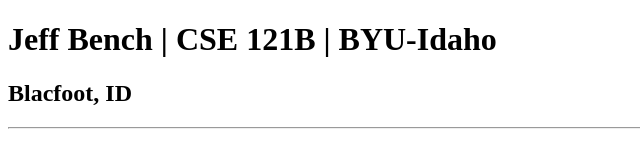
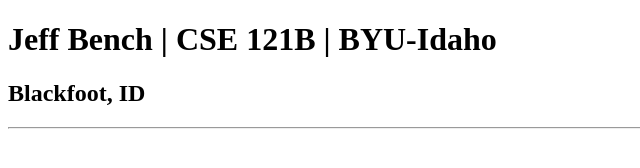
Before and after one commit to jrbench0925/cse121b, a plain HTML site: page test.html in a window 1280 px wide. Shown: the full height of the page, 0-640 px from the left. Drawn offline with Linux system fonts and the light colour scheme.

Commit message:
spelling correction

```diff
--- a/test.html
+++ b/test.html
@@ -9,7 +9,7 @@
 
 <body>
     <h1>Jeff Bench | CSE 121B | BYU-Idaho</h1>
-    <h2>Blacfoot, ID</h2>
+    <h2>Blackfoot, ID</h2>
     <hr>
     </hr>
 </body>
```
